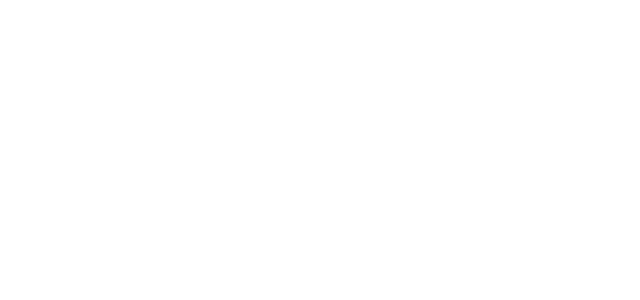
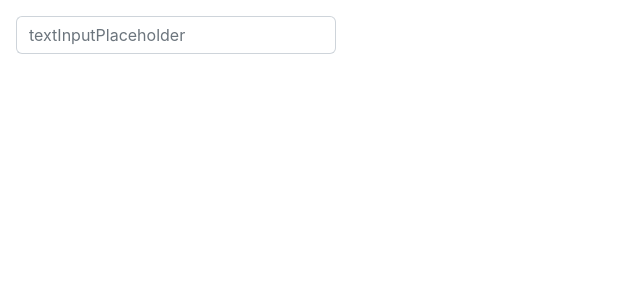
Before and after one commit to wgshtg/react-bootstrap-samples, a React (Create React App) app: page /formInput in a window 1280 px wide. Shown: the top 300 px of the page, without its empty margins (0-640 px from the left). Built offline with nearby package versions, Linux system fonts and the light colour scheme.

Commit message:
Add form text input component

```diff
--- a/src/PageRouter.tsx
+++ b/src/PageRouter.tsx
@@ -1,6 +1,14 @@
 import { Route, Router } from 'wouter';
 import App from './App';
-import { AlertComponent, Footer, Header, Pagination, ProgressBar } from './pages';
+import {
+  AlertComponent,
+  Footer,
+  FormInput,
+  FormInputType,
+  Header,
+  Pagination,
+  ProgressBar,
+} from './pages';
 
 export const PageRouter = () => {
   return (
@@ -23,6 +31,9 @@
       <Route path='/progressbar'>
         <ProgressBar />
       </Route>
+      <Route path='/formInput'>
+        <FormInput type={FormInputType.Text} />
+      </Route>
     </Router>
   );
 };
--- /dev/null
+++ b/src/pages/FormInput.tsx
@@ -0,0 +1,44 @@
+import { faXmark } from '@fortawesome/free-solid-svg-icons';
+import { FontAwesomeIcon } from '@fortawesome/react-fontawesome';
+import { BaseSyntheticEvent, useState } from 'react';
+import { FormControl, InputGroup } from 'react-bootstrap';
+
+export enum FormInputType {
+  Text = 'text',
+}
+
+type FormInputProps = {
+  type: FormInputType;
+};
+
+export const FormInput = ({ type }: FormInputProps) => {
+  const [textInputValue, setTextInputValue] = useState('');
+
+  const handleTextInputValueChange = ({ target }: BaseSyntheticEvent) => {
+    setTextInputValue(target.value);
+  };
+  const handleClearTextInput = () => {
+    setTextInputValue('');
+  };
+
+  switch (type) {
+    case FormInputType.Text:
+    default:
+      return (
+        <InputGroup className='w-25 mt-3 ms-3 '>
+          <FormControl
+            className='border-end-0'
+            type={type}
+            name='textInput'
+            placeholder='textInputPlaceholder'
+            value={textInputValue}
+            onChange={handleTextInputValueChange}
+          />
+          {/* 透過 InputGroup 組合 Input 和清除按鈕 */}
+          <InputGroup.Text className='bg-transparent border-start-0'>
+            {textInputValue && <FontAwesomeIcon icon={faXmark} onClick={handleClearTextInput} />}
+          </InputGroup.Text>
+        </InputGroup>
+      );
+  }
+};
--- a/src/pages/index.ts
+++ b/src/pages/index.ts
@@ -1,5 +1,6 @@
 export * from './Alert';
 export * from './Footer';
+export * from './FormInput';
 export * from './Header';
 export * from './Pagination';
 export * from './ProgressBar';
```
